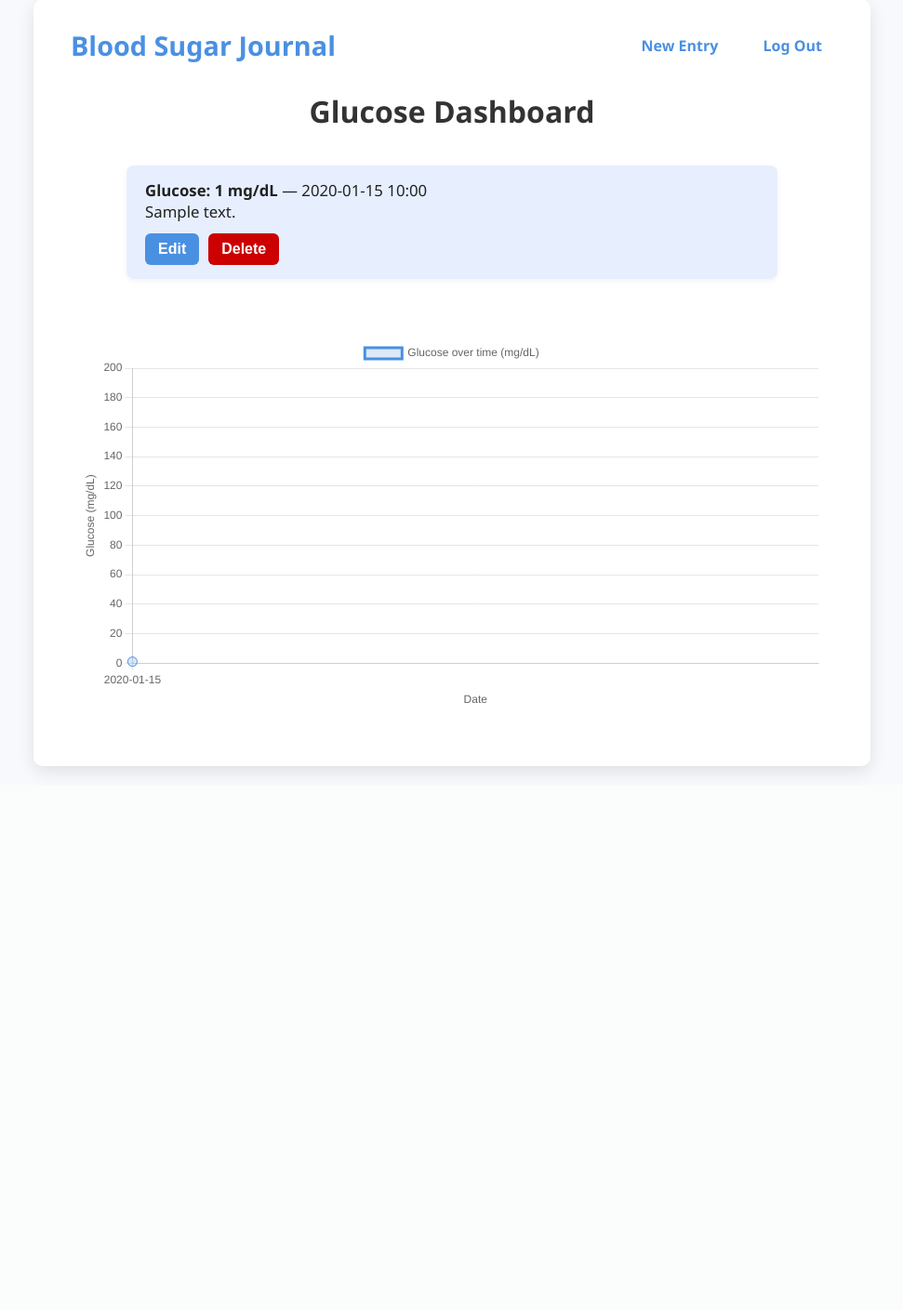
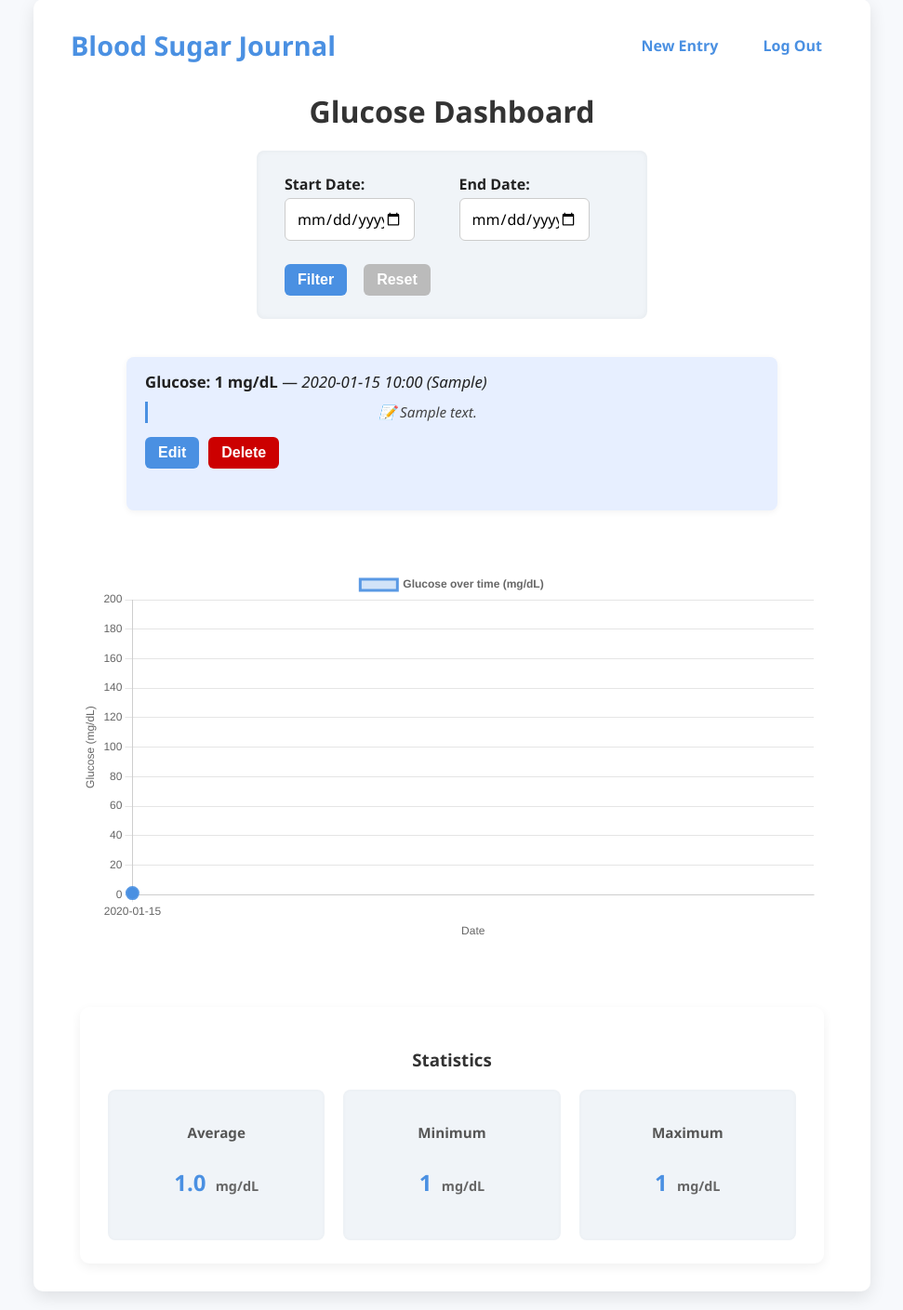
Before and after one commit to kacperchrusciel777/blood-sugar-journal, a Flask app: page /glucose/dashboard in a window 1280 px wide. Shown: the part 21-1430 px from the top of the page at 93% size, without its empty margins (154-1125 px from the left). Before the commit the page ends 855 px from the top, so only its background shows below. Run offline with Flask 3, Linux system fonts and the light colour scheme; a user stored in the database is signed in; tables that the repository leaves empty hold one stand-in row (values such as "Sample post").

Commit message:
second commit

```diff
--- a/app/glucose/forms.py
+++ b/app/glucose/forms.py
@@ -1,12 +1,36 @@
 from flask_wtf import FlaskForm
-from wtforms import IntegerField, TextAreaField, SubmitField
-from wtforms.validators import DataRequired, NumberRange
+from wtforms import IntegerField, TextAreaField, SubmitField, SelectField, DateField
+from wtforms.validators import DataRequired, NumberRange, Optional, ValidationError
 
 class GlucoseForm(FlaskForm):
-    glucose = IntegerField('Glucose Level (mg/dL)', validators=[DataRequired(), NumberRange(min=40, max=400)])
-    note = TextAreaField('Note')
+    glucose = IntegerField(
+        'Glucose Level (mg/dL)',
+        validators=[
+            DataRequired(message="Please enter a glucose level."),
+            NumberRange(min=40, max=400, message="Value must be between 40 and 400.")
+        ]
+    )
+    tag = SelectField(
+        'Measurement Type',
+        choices=[
+            ('', 'Select...'),
+            ('fasting', 'Fasting'),
+            ('post-meal', 'Post-meal'),
+            ('before sleep', 'Before sleep')
+        ],
+        validators=[DataRequired(message="Please select a measurement type.")]
+    )
+    note = TextAreaField('Note', validators=[Optional()])
     submit = SubmitField('Save')
-
 
 class DeleteForm(FlaskForm):
     submit = SubmitField('Delete')
+
+class FilterDateForm(FlaskForm):
+    start_date = DateField('Start Date', validators=[Optional()])
+    end_date = DateField('End Date', validators=[Optional()])
+    submit = SubmitField('Filter')
+
+    def validate_end_date(self, field):
+        if self.start_date.data and field.data and field.data < self.start_date.data:
+            raise ValidationError('End Date cannot be earlier than Start Date.')
--- a/app/glucose/routes.py
+++ b/app/glucose/routes.py
@@ -1,8 +1,9 @@
-from flask import Blueprint, render_template, redirect, url_for, flash
+from flask import Blueprint, render_template, redirect, url_for, flash, request
 from flask_login import login_required, current_user
 from app import db
-from app.glucose.forms import GlucoseForm, DeleteForm
+from app.glucose.forms import GlucoseForm, DeleteForm, FilterDateForm
 from app.models import GlucoseEntry
+from datetime import datetime
 
 bp = Blueprint('glucose', __name__, url_prefix='/glucose')
 
@@ -14,6 +15,7 @@
         entry = GlucoseEntry(
             glucose=form.glucose.data,
             note=form.note.data,
+            tag=form.tag.data,
             user_id=current_user.id
         )
         db.session.add(entry)
@@ -22,16 +24,44 @@
         return redirect(url_for('glucose.dashboard'))
     return render_template('glucose/new.html', form=form)
 
-@bp.route('/dashboard')
+@bp.route('/dashboard', methods=['GET', 'POST'])
 @login_required
 def dashboard():
-    entries = GlucoseEntry.query.filter_by(user_id=current_user.id).order_by(GlucoseEntry.timestamp.asc()).all()
+    filter_form = FilterDateForm(request.args)
+    query = GlucoseEntry.query.filter_by(user_id=current_user.id)
+
+    if filter_form.start_date.data:
+        start_dt = datetime.combine(filter_form.start_date.data, datetime.min.time())
+        query = query.filter(GlucoseEntry.timestamp >= start_dt)
+    if filter_form.end_date.data:
+        end_dt = datetime.combine(filter_form.end_date.data, datetime.max.time())
+        query = query.filter(GlucoseEntry.timestamp <= end_dt)
+
+    entries = query.order_by(GlucoseEntry.timestamp.asc()).all()
+
     glucose_data = [
         {"date": entry.timestamp.strftime('%Y-%m-%d'), "glucose": entry.glucose}
         for entry in entries
     ]
+
+    avg_glucose = min_glucose = max_glucose = None
+    if entries:
+        values = [e.glucose for e in entries]
+        avg_glucose = sum(values) / len(values)
+        min_glucose = min(values)
+        max_glucose = max(values)
+
     delete_form = DeleteForm()
-    return render_template('glucose/dashboard.html', entries=entries, glucose_data=glucose_data, delete_form=delete_form)
+    return render_template(
+        'glucose/dashboard.html',
+        entries=entries,
+        glucose_data=glucose_data,
+        delete_form=delete_form,
+        filter_form=filter_form,
+        avg_glucose=avg_glucose,
+        min_glucose=min_glucose,
+        max_glucose=max_glucose
+    )
 
 @bp.route('/edit/<int:id>', methods=['GET', 'POST'])
 @login_required
@@ -42,10 +72,10 @@
         return redirect(url_for('glucose.dashboard'))
 
     form = GlucoseForm(obj=entry)
-
     if form.validate_on_submit():
         entry.glucose = form.glucose.data
         entry.note = form.note.data
+        entry.tag = form.tag.data
         db.session.commit()
         flash('Glucose level entry has been successfully updated.', 'info')
         return redirect(url_for('glucose.dashboard'))
@@ -62,5 +92,5 @@
 
     db.session.delete(entry)
     db.session.commit()
-    flash('Glucose level entry has been deleted.', 'danger')
+    flash('Glucose level entry has been deleted.', 'success')
     return redirect(url_for('glucose.dashboard'))
--- a/app/static/style.css
+++ b/app/static/style.css
@@ -86,6 +91,7 @@
     padding: 25px 30px;
     border-radius: 8px;
     box-shadow: inset 0 0 6px rgba(0,0,0,0.05);
+    margin-bottom: 30px;
 }
 
 form p {
@@ -97,7 +103,8 @@
 input[type="email"],
 input[type="password"],
 textarea,
-select {
+select,
+.date-input {
     width: 100%;
     padding: 10px 12px;
     border: 1px solid #ccc;
@@ -111,9 +118,27 @@
 input[type="email"]:focus,
 input[type="password"]:focus,
 textarea:focus,
-select:focus {
+select:focus,
+.date-input:focus {
     border-color: #4a90e2;
     outline: none;
+}
+
+/* Buttons */
+input[type="submit"],
+input[type="reset"],
+form input[type="submit"],
+form input[type="reset"],
+form button,
+button,
+.btn-reset {
+    padding: 8px 14px;
+    font-size: 1rem;
+    font-weight: 600;
+    border-radius: 6px;
+    border: none;
+    cursor: pointer;
+    transition: background-color 0.3s ease;
 }
 
 input[type="submit"],
@@ -121,14 +146,7 @@
 form button,
 button {
     background-color: #4a90e2;
-    border: none;
     color: white;
-    padding: 10px 18px;
-    font-size: 1.1rem;
-    font-weight: 600;
-    border-radius: 8px;
-    cursor: pointer;
-    transition: background-color 0.3s ease;
 }
 
 input[type="submit"]:hover,
@@ -138,11 +156,46 @@
     background-color: #3a74c2;
 }
 
+input[type="reset"],
+.btn-reset {
+    background-color: #bbbbbb;
+    color: white;
+    margin-left: 8px;
+}
+
+input[type="reset"]:hover,
+.btn-reset:hover,
+input[type="reset"]:focus,
+.btn-reset:focus {
+    background-color: #888888;
+    outline: none;
+}
+
+/* Error messages */
 .error {
     color: #cc0000;
     font-size: 0.9rem;
+    margin-top: 4px;
 }
 
+/* Entry notes */
+.entry-note {
+    margin-top: 10px;
+    font-style: italic;
+    font-size: 0.95rem;
+    color: #444;
+    padding-left: 5px;
+    border-left: 3px solid #4a90e2;
+}
+
+/* Filter buttons */
+.filter-buttons {
+    display: flex;
+    gap: 10px;
+    margin-top: 10px;
+}
+
+/* Entries list */
 ul {
     list-style: none;
     padding-left: 0;
@@ -160,23 +213,31 @@
     position: relative;
 }
 
-/* Actions under the entry */
+/* Actions under entries */
 .actions {
     margin-top: 12px;
     display: flex;
     gap: 10px;
 }
 
-/* Removed style for .actions a because now we use buttons */
+.actions form {
+    background: none !important;
+    padding: 0 !important;
+    box-shadow: none !important;
+    border-radius: 0 !important;
+    width: auto !important;
+    max-width: none !important;
+    display: inline;
+}
 
-/* Style for action buttons — edit and delete */
+/* Action buttons */
 .btn-action {
     background-color: #4a90e2;
-    border: none;
     color: white;
     padding: 8px 14px;
     font-size: 1rem;
     font-weight: 600;
+    border: none;
     border-radius: 6px;
     cursor: pointer;
     transition: background-color 0.3s ease;
@@ -263,3 +289,121 @@
     padding: 10px;
     border-radius: 5px;
 }
+
+/* Filter form */
+.filter-form {
+    display: flex;
+    gap: 15px;
+    align-items: flex-end;
+    flex-wrap: wrap;
+    margin-bottom: 25px;
+}
+
+.filter-form label {
+    font-weight: 600;
+    margin-bottom: 4px;
+    display: block;
+}
+
+.filter-form .date-input {
+    max-width: 140px;
+    min-width: 140px;
+}
+
+.filter-form > div {
+    flex: 1 1 auto;
+    min-width: 140px;
+}
+
+/* Responsive */
+@media (max-width: 600px) {
+    .filter-form {
+        flex-direction: column;
+        align-items: stretch;
+    }
+
+    .filter-form .date-input {
+        max-width: 100%;
+        min-width: auto;
+    }
+
+    form {
+        max-width: 100%;
+    }
+}
+
+/* Stats panel */
+.stats-panel {
+    width: 100%;
+    max-width: 800px;
+    background: #ffffff;
+    padding: 25px 30px;
+    border-radius: 10px;
+    box-shadow: 0 4px 12px rgba(0,0,0,0.06);
+    margin-top: 40px;
+}
+
+.stats-panel h3 {
+    margin-bottom: 20px;
+    text-align: center;
+    color: #333;
+}
+
+.stats-grid {
+    display: grid;
+    grid-template-columns: repeat(auto-fit, minmax(160px, 1fr));
+    gap: 20px;
+}
+
+.stat-box {
+    background: #f0f4f8;
+    padding: 20px;
+    border-radius: 8px;
+    text-align: center;
+    box-shadow: inset 0 0 4px rgba(0,0,0,0.03);
+}
+
+.stat-label {
+    font-weight: 600;
+    color: #555;
+    margin-bottom: 8px;
+    font-size: 0.95rem;
+}
+
+.stat-value {
+    font-size: 1.5rem;
+    font-weight: bold;
+    color: #4a90e2;
+}
+
+.stat-value .unit {
+    font-size: 0.9rem;
+    color: #666;
+    margin-left: 4px;
+}
+
+/* Button as link */
+.btn-link {
+    display: inline-block;
+    margin-top: 20px;
+    background-color: #4a90e2;
+    color: white;
+    padding: 10px 18px;
+    border-radius: 8px;
+    font-weight: 600;
+    text-decoration: none;
+    transition: background-color 0.3s ease;
+}
+
+.btn-link:hover,
+.btn-link:focus {
+    background-color: #3a74c2;
+}
+
+/* Chart container */
+.chart-container {
+    width: 100%;
+    max-width: 800px;
+    margin: 30px auto;
+    height: 400px;
+}
--- a/app/templates/glucose/dashboard.html
+++ b/app/templates/glucose/dashboard.html
@@ -3,18 +3,48 @@
 {% block title %}Dashboard - Blood Sugar Journal{% endblock %}
 
 {% block content %}
+
 <h1>Glucose Dashboard</h1>
 
+{% if entries %}
+<!-- Filter form -->
+<form method="GET" action="{{ url_for('glucose.dashboard') }}" class="filter-form">
+    {{ filter_form.hidden_tag() }}
+
+    <div>
+        <label for="start_date">Start Date:</label>
+        {{ filter_form.start_date(class="date-input") }}
+    </div>
+
+    <div>
+        <label for="end_date">End Date:</label>
+        {{ filter_form.end_date(class="date-input") }}
+    </div>
+
+    <div class="filter-buttons">
+        <button type="submit" class="btn-action">Filter</button>
+        <button type="button" onclick="window.location='{{ url_for('glucose.dashboard') }}'" class="btn-reset">Reset</button>
+    </div>
+</form>
+{% endif %}
+
+<!-- Entries list -->
 <ul>
     {% for entry in entries %}
         <li>
-            <strong>Glucose: {{ entry.glucose }} mg/dL</strong> — {{ entry.timestamp.strftime('%Y-%m-%d %H:%M') }}<br>
-            {{ entry.note }}
+            <strong>Glucose: {{ entry.glucose }} mg/dL</strong> —
+            <em>{{ entry.timestamp.strftime('%Y-%m-%d %H:%M') }}</em>
+            {% if entry.tag %}
+                <em>({{ entry.tag }})</em>
+            {% endif %}
+            {% if entry.note %}
+            <p class="entry-note">📝 {{ entry.note }}</p>
+            {% endif %}
             <div class="actions">
                 <form method="GET" action="{{ url_for('glucose.edit_entry', id=entry.id) }}">
-                    <button type="submit" class="btn-action btn-edit">Edit</button>
+                    <button type="submit" class="btn-action">Edit</button>
                 </form>
-                <form method="POST" action="{{ url_for('glucose.delete_entry', id=entry.id) }}" onsubmit="return confirm('Are you sure you want to delete this?');">
+                <form method="POST" action="{{ url_for('glucose.delete_entry', id=entry.id) }}" onsubmit="return confirm('Are you sure you want to delete this entry?');">
                     {{ delete_form.hidden_tag() }}
                     <button type="submit" class="btn-action btn-delete">Delete</button>
                 </form>
@@ -30,6 +60,24 @@
     <canvas id="glucoseChart"></canvas>
 </div>
 
+<div class="stats-panel">
+    <h3>Statistics</h3>
+    <div class="stats-grid">
+        <div class="stat-box">
+            <p class="stat-label">Average</p>
+            <p class="stat-value">{{ avg_glucose | round(1) }} <span class="unit">mg/dL</span></p>
+        </div>
+        <div class="stat-box">
+            <p class="stat-label">Minimum</p>
+            <p class="stat-value">{{ min_glucose }} <span class="unit">mg/dL</span></p>
+        </div>
+        <div class="stat-box">
+            <p class="stat-label">Maximum</p>
+            <p class="stat-value">{{ max_glucose }} <span class="unit">mg/dL</span></p>
+        </div>
+    </div>
+</div>
+
 <script>
     const ctx = document.getElementById('glucoseChart').getContext('2d');
     const glucoseChart = new Chart(ctx, {
@@ -39,14 +87,19 @@
             datasets: [{
                 label: 'Glucose over time (mg/dL)',
                 data: {{ glucose_data | map(attribute='glucose') | list | tojson }},
-                borderColor: 'rgba(74, 144, 226, 1)',
-                backgroundColor: 'rgba(74, 144, 226, 0.2)',
+                borderColor: 'rgba(74, 144, 226, 0.9)',
+                backgroundColor: 'rgba(74, 144, 226, 0.25)',
                 fill: true,
-                tension: 0.2,
-                pointRadius: 5
+                tension: 0.3,
+                pointRadius: 6,
+                pointHoverRadius: 8,
+                pointBackgroundColor: 'rgba(74,144,226,1)',
+                borderWidth: 3,
             }]
         },
         options: {
+            responsive: true,
+            maintainAspectRatio: false,
             scales: {
                 y: {
                     beginAtZero: false,
@@ -63,9 +116,26 @@
                         text: 'Date'
                     }
                 }
+            },
+            plugins: {
+                legend: {
+                    labels: {
+                        font: { weight: 'bold' }
+                    }
+                },
+                tooltip: {
+                    mode: 'index',
+                    intersect: false
+                }
+            },
+            interaction: {
+                mode: 'nearest',
+                axis: 'x',
+                intersect: false
             }
         }
     });
 </script>
 {% endif %}
+
 {% endblock %}
--- a/app/templates/glucose/edit.html
+++ b/app/templates/glucose/edit.html
@@ -11,6 +11,10 @@
         {{ form.glucose(size=5) }}
     </p>
     <p>
+        {{ form.tag.label }}<br>
+        {{ form.tag() }}
+    </p>
+    <p>
         {{ form.note.label }}<br>
         {{ form.note(rows=4, cols=40) }}
     </p>
--- a/app/templates/glucose/new.html
+++ b/app/templates/glucose/new.html
@@ -11,6 +11,10 @@
         {{ form.glucose() }}
     </p>
     <p>
+        {{ form.tag.label }}<br>
+        {{ form.tag() }}
+    </p>
+    <p>
         {{ form.note.label }}<br>
         {{ form.note() }}
     </p>
```
Also changed, not shown: other parts of app/static/style.css (+6 -36 lines), app/models.py (+8 -1 lines), migrations/versions/554f76e15145_add_tag_field_to_glucoseentry.py (added, +32 -0 lines). Lines whose indentation alone changed are shown as unchanged.
